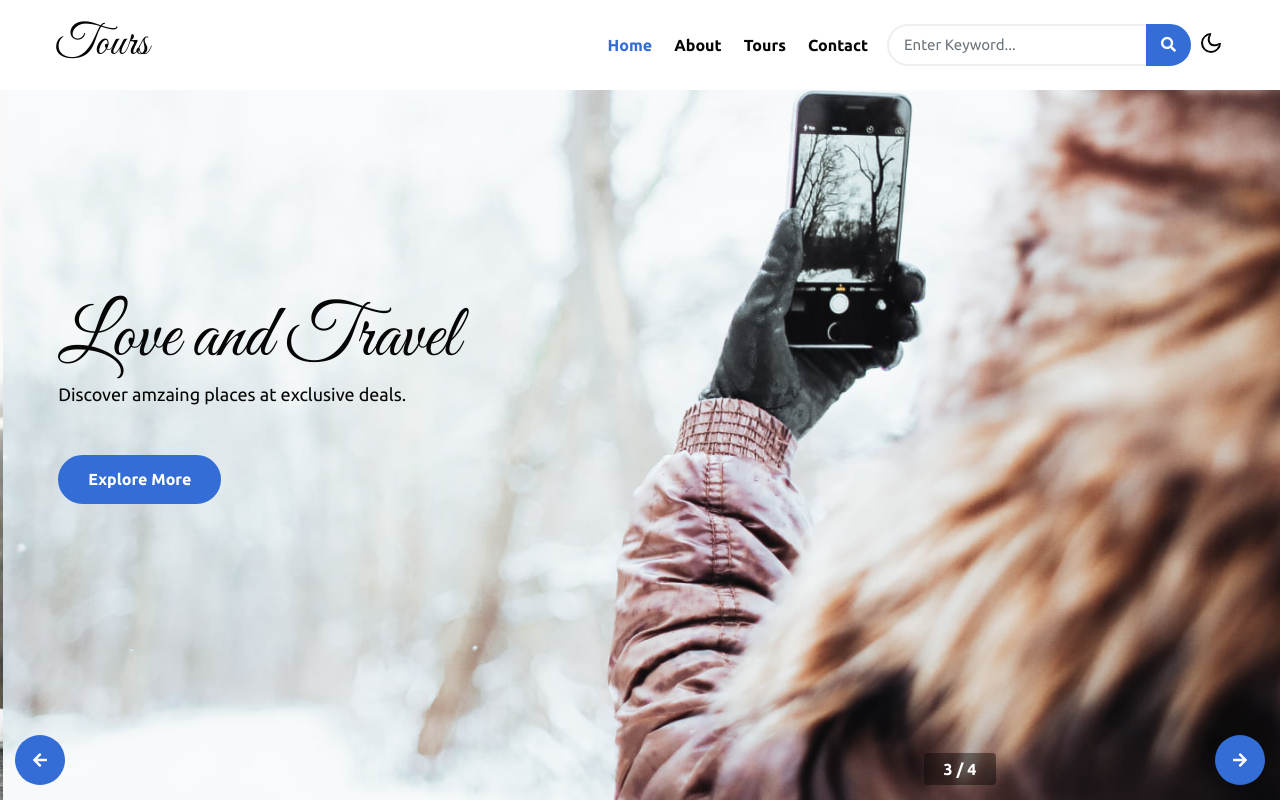
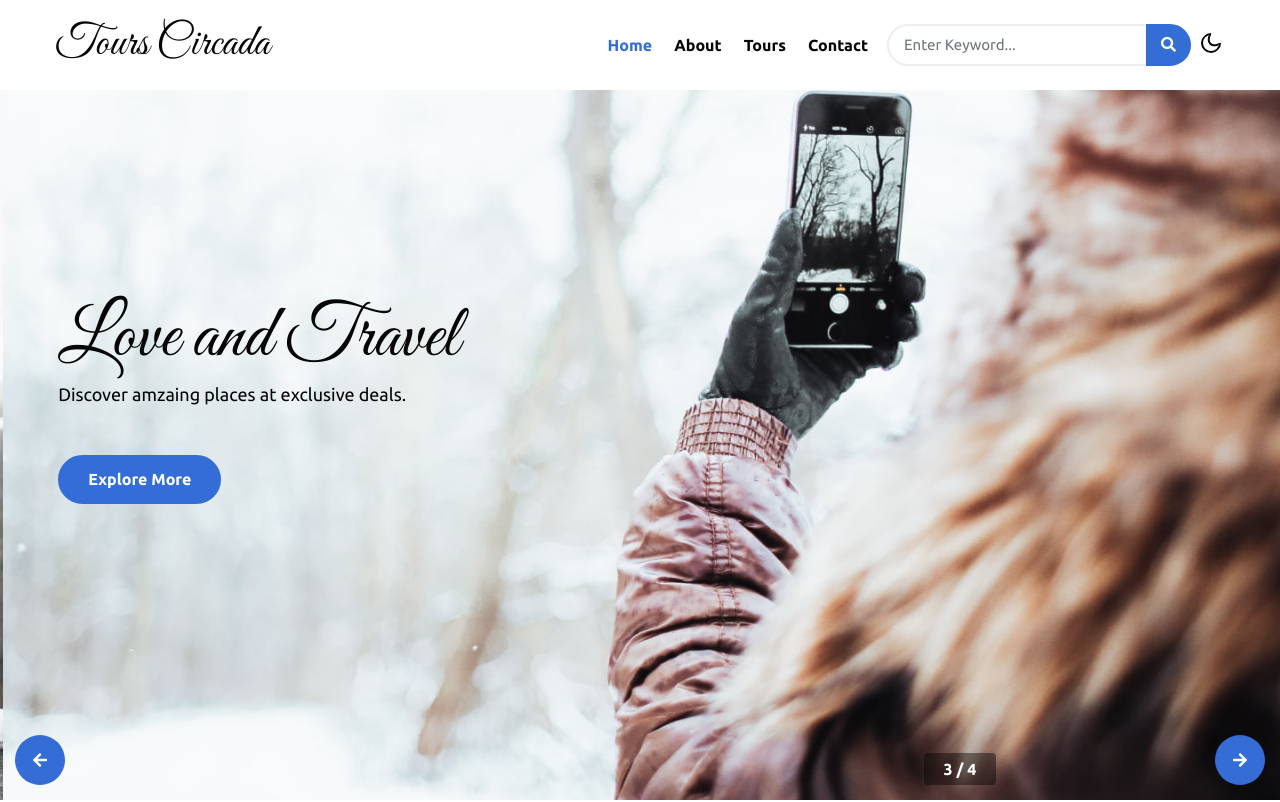
Before and after one commit to adekunleowoseni/Tours-Circada, a plain HTML site: page index.html in a window 1280 px wide. Shown: the top 802 px of the page. Drawn offline with Linux system fonts and the light colour scheme.

Commit message:
Update navbar brand text to "Tours Circada"

```diff
--- a/index.html
+++ b/index.html
@@ -19,7 +19,7 @@
         <div class="container">
             <nav class="navbar navbar-expand-lg navbar-light">
                 <a class="navbar-brand" href="index.html">
-                    Tours
+                    Tours Circada
                 </a>
                 <button class="navbar-toggler collapsed" type="button" data-bs-toggle="collapse"
                     data-bs-target="#navbarScroll" aria-controls="navbarScroll" aria-expanded="false"
```
